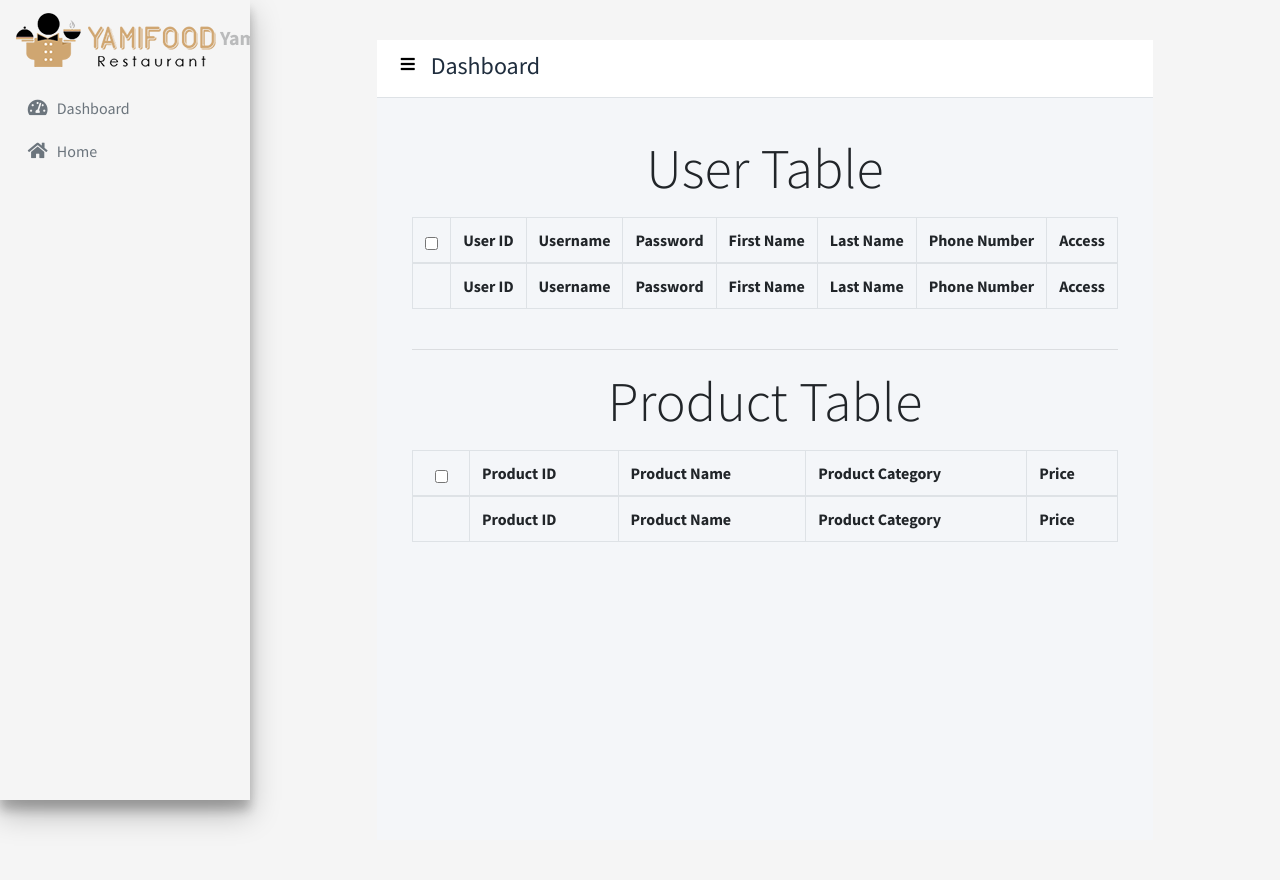
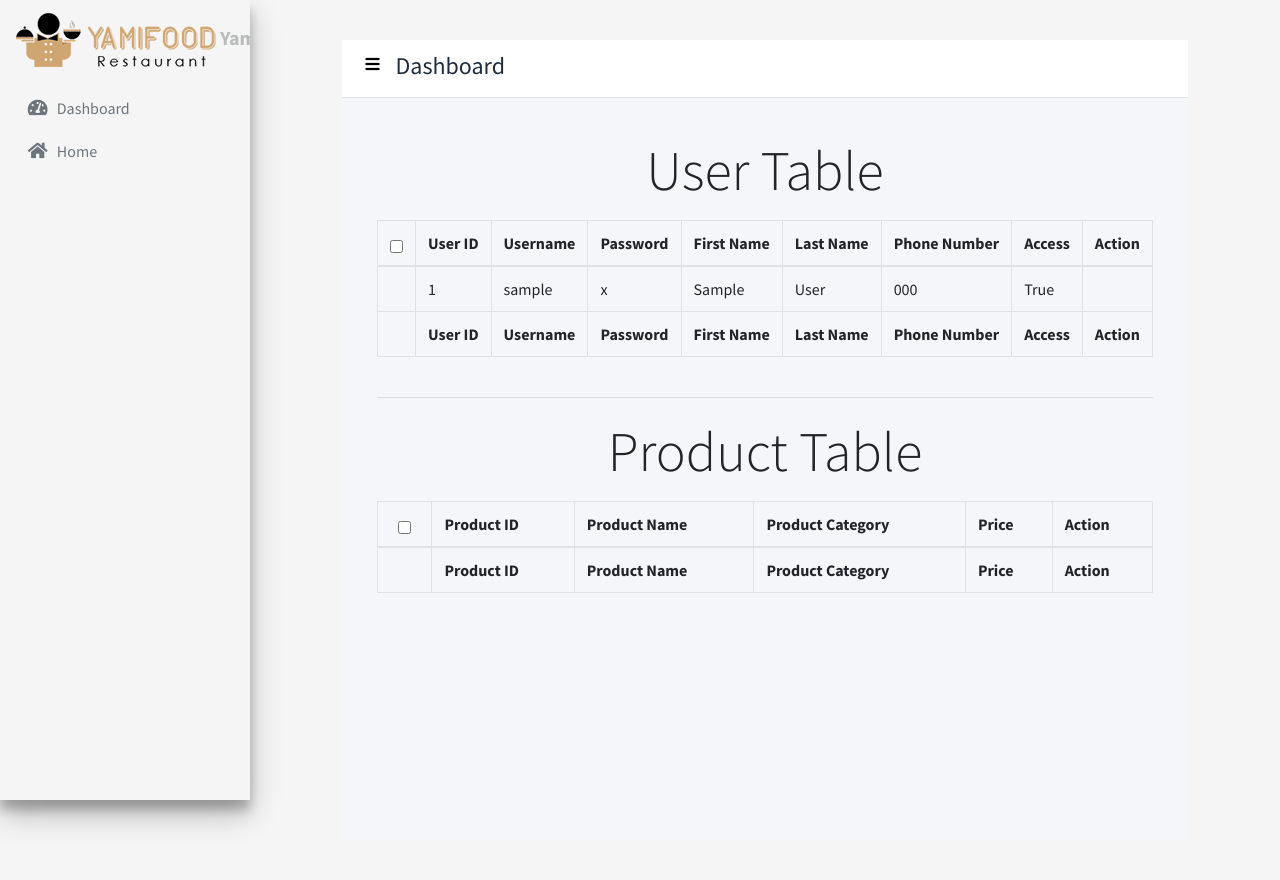
Before and after one commit to norrisasd/OnlineFoodOrderingSystem, a Django app: page /dashboard in a window 1280 px wide. Run offline with Django 3.2, Linux system fonts and the light colour scheme; tables that the repository leaves empty hold one stand-in row (values such as "Sample post"); lists and menus that the app fills with data are empty; some libraries are stand-ins or nearby versions.

Commit message:
display users

```diff
--- a/OnlineFoodOrderingSystem/Bossing/templates/pages/dashboard.html
+++ b/OnlineFoodOrderingSystem/Bossing/templates/pages/dashboard.html
@@ -51,11 +51,22 @@
                             <th>Last Name</th>
                             <th>Phone Number</th>
                             <th>Access</th>
+                            <th>Action</th>
                             </tr>
                             </thead>
                             <tbody>
-
-
+                                {% for user in users %}
+                                <tr>
+                                    <td></td>
+                                    <td>{{user.user_id}}</td>
+                                    <td>{{user.username}}</td>
+                                    <td>{{user.password}}</td>
+                                    <td>{{user.first_name}}</td>
+                                    <td>{{user.last_name}}</td>
+                                    <td>{{user.phone_number}}</td>
+                                    <td>{{user.is_admin}}</td>
+                                </tr>
+                                {% endfor %}
                             </tbody>
                             <tfoot>
                                 <tr>
@@ -67,6 +78,7 @@
                                     <th>Last Name</th>
                                     <th>Phone Number</th>
                                     <th>Access</th>
+                                    <th>Action</th>
                                 </tr>
                             </tfoot>
                         </table>
@@ -90,6 +102,7 @@
                             <th>Product Name</th>
                             <th>Product Category</th>
                             <th>Price</th>
+                            <th>Action</th>
                             </tr>
                             </thead>
                             <tbody>
@@ -103,6 +116,7 @@
                                     <th>Product Name</th>
                                     <th>Product Category</th>
                                     <th>Price</th>
+                                    <th>Action</th>
                                 </tr>
                             </tfoot>
                         </table>
--- a/OnlineFoodOrderingSystem/Bossing/views.py
+++ b/OnlineFoodOrderingSystem/Bossing/views.py
@@ -1,5 +1,6 @@
 from django.shortcuts import render
 from django.views.generic import View
+from .forms import *
 
 # Create your views here.
 class IndexView(View):
@@ -26,4 +27,8 @@
         return render(request,'./pages/signup.html',{'nbar':'signup'})
 class DashboardView(View):
     def get(self,request):
-        return render(request,'./pages/dashboard.html',{'nbar':'dashboard'})
+        users = User.objects.all()
+        context = {
+            'users': users
+        }
+        return render(request,'./pages/dashboard.html', context)
```
Also changed, not shown: OnlineFoodOrderingSystem/Bossing/forms.py (added, +7 -0 lines).
